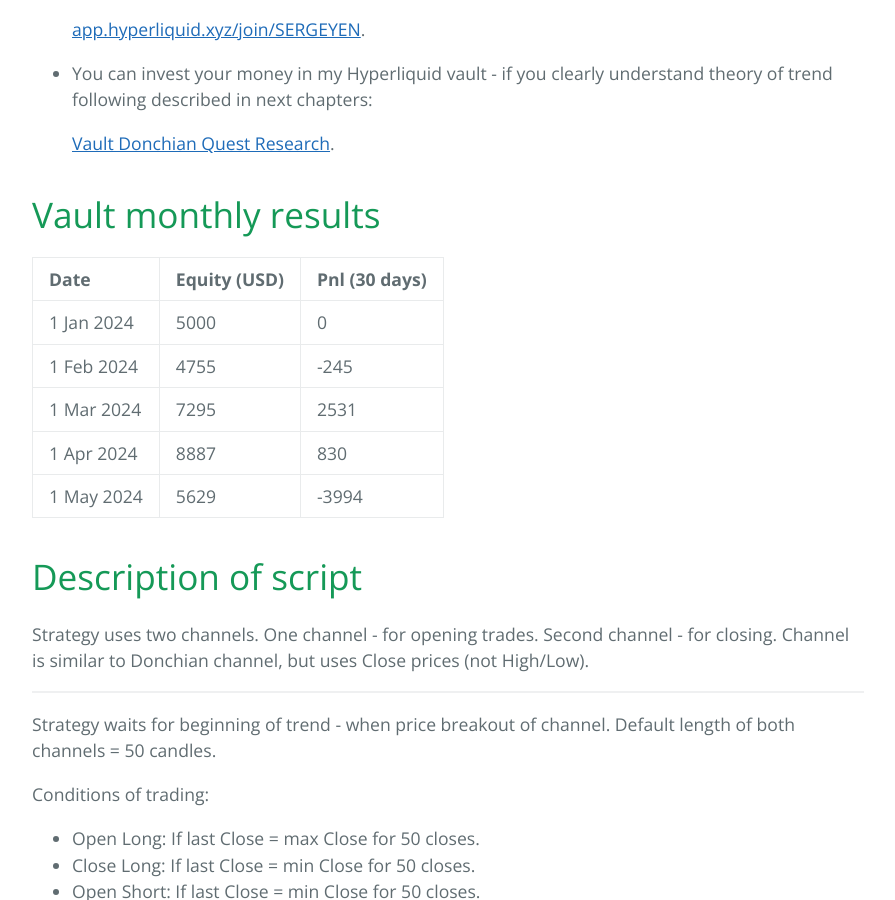
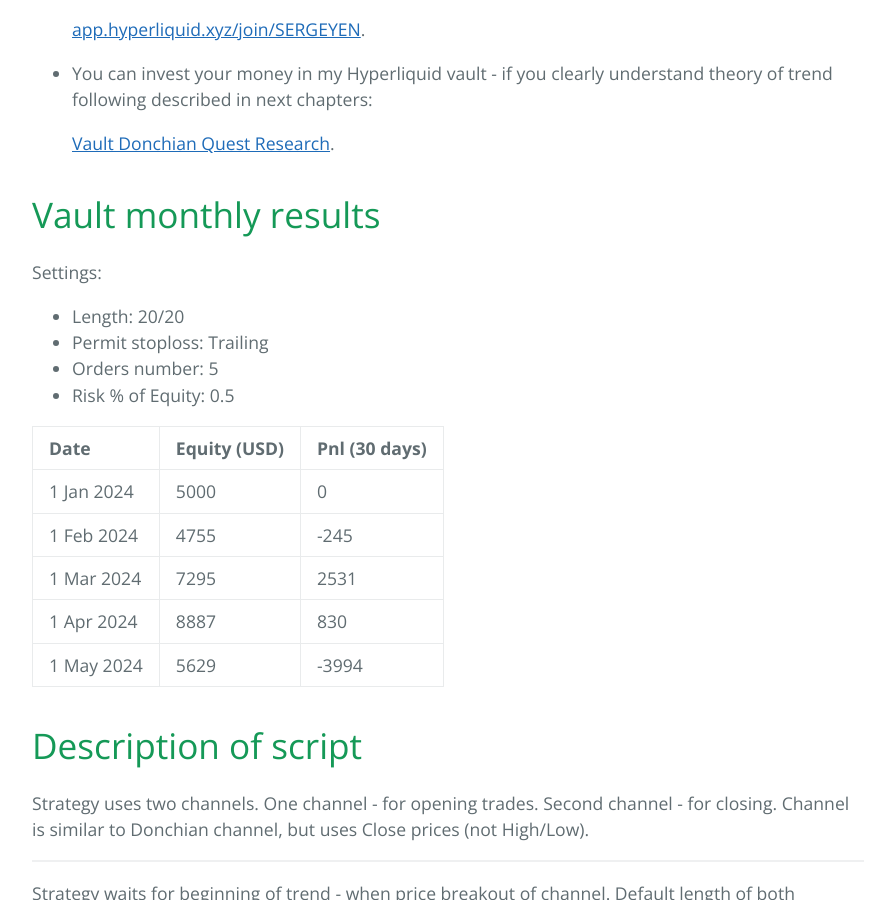
Before and after one commit to sergeyen7/sergeyen7.github.io, a Jekyll site: the page built from index.md, in a window 1280 px wide and 900 px high, scrolled down 3031 px. Shown: the whole window, without its empty margins (192-1087 px from the left). Built offline with Jekyll 4.4.1, drawn with Linux system fonts in a browser that asks for light colours; nearby versions of some CDN libraries.

Commit message:
Update index.md

```diff
--- a/index.md
+++ b/index.md
@@ -74,6 +74,12 @@ It's open-source Pine script V5.
      [Vault Donchian Quest Research](https://app.hyperliquid.xyz/vaults/0x54094fd5077de413017b5e83da0b587043b55144).
 
 # Vault monthly results
+
+Settings:
+* Length: 20/20
+* Permit stoploss: Trailing
+* Orders number: 5
+* Risk % of Equity: 0.5
 
 |    Date    |  Equity (USD)  |  Pnl (30 days) |
 |:-----------|:---------------|:---------------|
```
